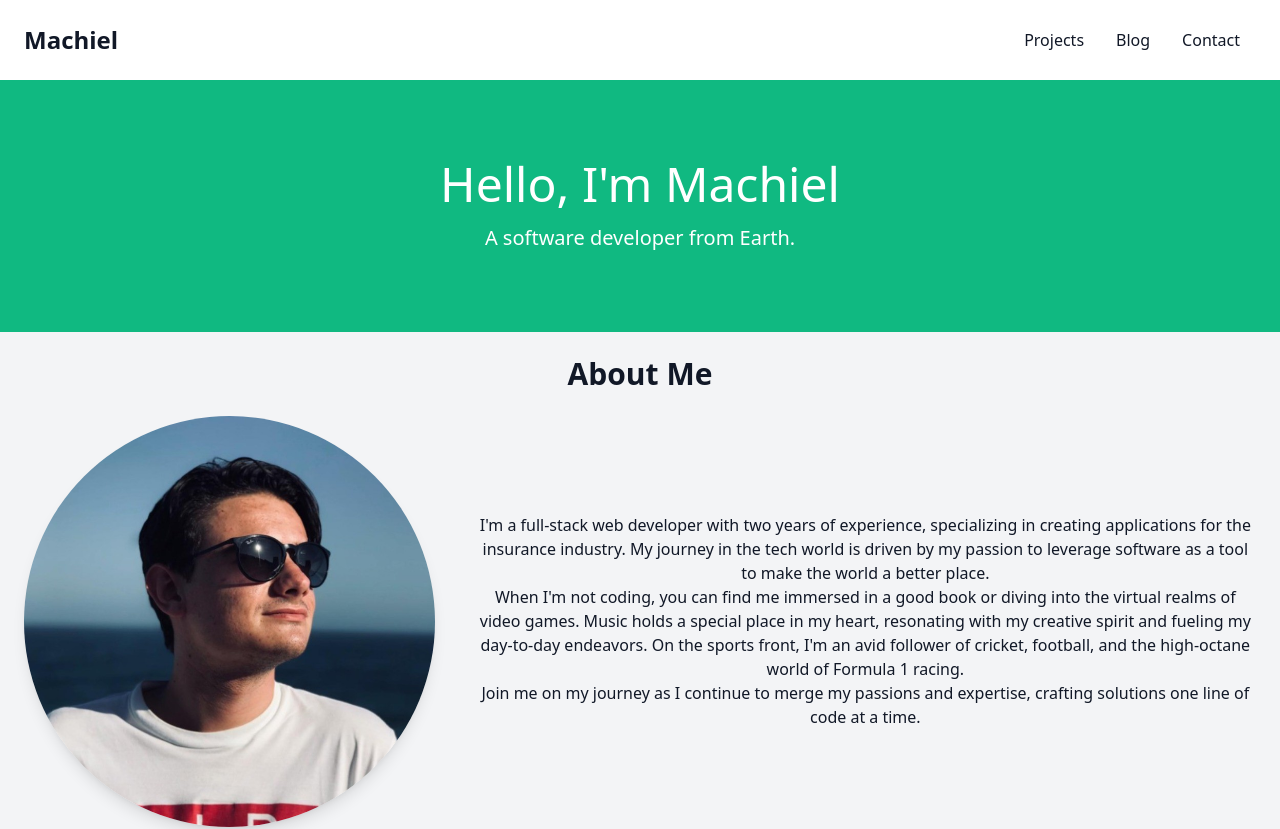
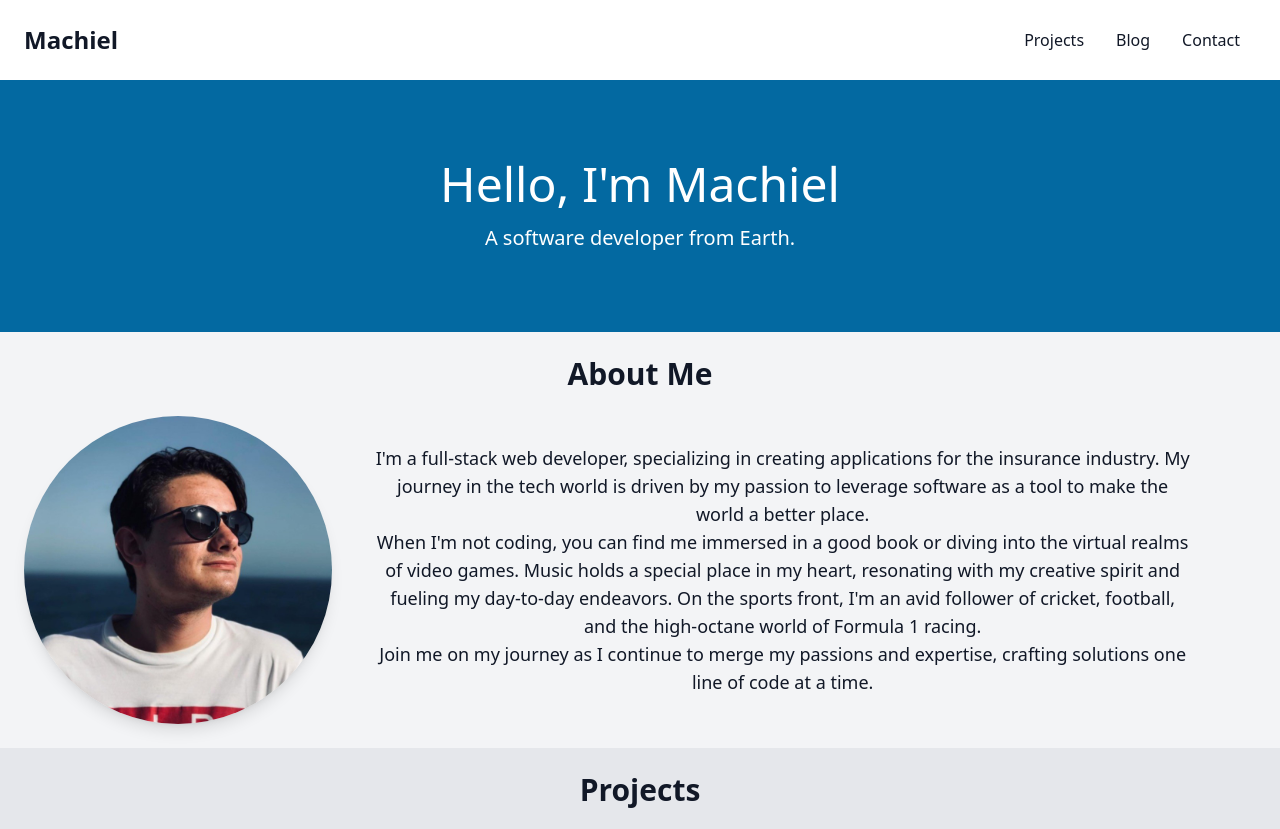
Before and after one commit to machiel27/portfolio, a React (Create React App) app: page / in a window 1280 px wide. Shown: the top 829 px of the page. Built offline with nearby package versions, Linux system fonts and the light colour scheme.

Commit message:
Changed the header background color from emerald-500 to sky-700 and reduced the image width from 1/3 to 1/4.

```diff
--- a/src/Portfolio.js
+++ b/src/Portfolio.js
@@ -25,7 +25,7 @@ function Portfolio() {
       </nav>
 
       {/* Hero Section */}
-      <header className="bg-emerald-500 text-white text-center py-20">
+      <header className="bg-sky-700 text-white text-center py-20">
         <h1 className="text-5xl mb-4">Hello, I'm Machiel</h1>
         <p className="text-xl">A software developer from Earth.</p>
       </header>
@@ -37,11 +37,11 @@ function Portfolio() {
           <img
             src={meImage}
             alt="Me"
-            className="w-1/3 rounded-full shadow-lg"
+            className="w-1/4 rounded-full shadow-lg"
           />
-          <div className="w-2/3">
+          <div className="w-2/3 text-lg">
             <p>
-              I'm a full-stack web developer with two years of experience,
+              I'm a full-stack web developer,
               specializing in creating applications for the insurance industry.
               My journey in the tech world is driven by my passion to leverage
               software as a tool to make the world a better place.
```
